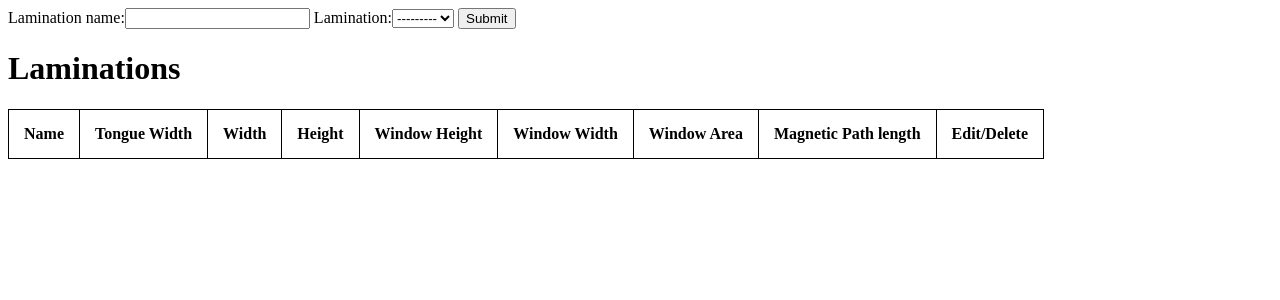
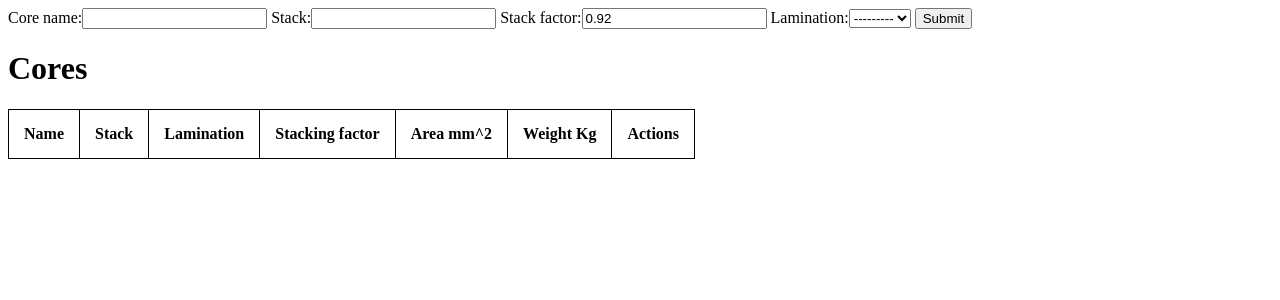
Before and after one commit to mpegjohn/primaryWindingsCalculator, a Django app: template windingCalculator/designer/templates/designer/core.html in a window 1280 px wide. Shown: the top 300 px of the page. Run offline with Django 3.2, Linux system fonts and the light colour scheme; the template is opened without the code that fills it: values that come from a table or form of the project are taken from there, others are empty.

Commit message:
Cores working

```diff
--- a/windingCalculator/designer/forms.py
+++ b/windingCalculator/designer/forms.py
@@ -1,5 +1,5 @@
 from django import forms
-from models import Lamination
+from .models import Lamination
 
 class WireSizeForm(forms.Form):
     currentDensity = forms.FloatField(label="Current density in A/m^2", help_text="Enter the desired current density")
@@ -10,7 +10,7 @@ class LamForm(forms.Form):
     tongue_width = forms.FloatField(label="Toungue width in mm")
 
 class CoreForm(forms.Form):
-
-    name = forms.CharField(max_length=20, label="Lamination name")
-
+    name = forms.CharField(max_length=20, label="Core name")
+    stack = forms.FloatField()
+    stack_factor = forms.FloatField(initial=0.92)
     lamination = forms.ModelChoiceField(queryset=Lamination.objects.all())
--- a/windingCalculator/designer/templates/designer/core.html
+++ b/windingCalculator/designer/templates/designer/core.html
@@ -9,39 +9,35 @@
     </head>
 
     <body>
-        <form action="/designer/laminations/" method="post">
+        <form action="/designer/cores/" method="post">
             {% csrf_token %}
             {{ form }}
             <input type="submit" value="Submit" />
         </form>
-        <h1>Laminations</h1>
+        <h1>Cores</h1>
 
         <table>
             <tr>
                 <th>Name</th>
-                <th>Tongue Width</th>
-                <th>Width</th>
-                <th>Height</th>
-                <th>Window Height</th>
-                <th>Window Width</th>
-                <th>Window Area</th>
-                <th>Magnetic Path length</th>
-                <th>Edit/Delete</th>
+                <th>Stack</th>
+                <th>Lamination</th>
+                <th>Stacking factor</th>
+                <th>Area mm^2</th>
+                <th>Weight Kg</th>
+                <th>Actions</th>
             </tr>
-            {% if laminations %}
-            {% for lamination in laminations %}
+            {% if core_list %}
+            {% for core in core_list %}
             <tr>
-                <td>{{ lamination.name }}</td>
-                <td>{{ lamination.tongue_width }}</td>
-                <td>{{ lamination.width }}</td>
-                <td>{{ lamination.height }}</td>
-                <td>{{ lamination.window_height }}</td>
-                <td>{{ lamination.window_width }}</td>
-                <td>{{ lamination.window_area }}</td>
-                <td>{{ lamination.mag_path }}</td>
+                <td>{{ core.name }}</td>
+                <td>{{ core.stack }}</td>
+                <td>{{ core.laminations }}</td>
+                <td>{{ core.stack_factor }}</td>
+                <td>{{ core.area }}</td>
+                <td>{{ core.weight }}</td>
                 <td>
-                    <a href="edit/{{ lamination.id }}">Edit</a>
-                    <a href="delete/{{ lamination.id }}"> Delete</a>
+                    <a href="edit/{{ core.id }}">Edit</a>
+                    <a href="delete/{{ core.id }}"> Delete</a>
                 </td>
             </tr>
             {% endfor %}
--- a/windingCalculator/designer/templates/designer/laminations.html
+++ b/windingCalculator/designer/templates/designer/laminations.html
@@ -26,7 +26,7 @@
                 <th>Window Width</th>
                 <th>Window Area</th>
                 <th>Magnetic Path length</th>
-                <th>Edit/Delete</th>
+                <th>Actions</th>
             </tr>
             {% if laminations %}
             {% for lamination in laminations %}
--- a/windingCalculator/designer/urls.py
+++ b/windingCalculator/designer/urls.py
@@ -10,4 +10,9 @@ urlpatterns = [
     url(r'laminations/edit/(?P<id>\d+)$', views.edit_lamination),
     url(r'laminations/update/(?P<id>\d+)$', views.update_lamination),
     url(r'laminations/delete/(?P<id>\d+)$', views.delete_lamination, name='delete_lamination'),
+    url(r'cores/$', views.cores, name='cores'),
+    url(r'cores/edit/(?P<id>\d+)$', views.edit_cores),
+    url(r'cores/update/(?P<id>\d+)$', views.update_cores),
+    url(r'cores/delete/(?P<id>\d+)$', views.delete_cores, name='delete_cores'),
+
 ]
```
Also changed, not shown: windingCalculator/designer/models.py (+10 -0 lines), windingCalculator/designer/templates/designer/edit_cores.html (added, +18 -0 lines), windingCalculator/designer/views.py (+69 -3 lines), windingCalculator/designer/migrations/0006_core_stack_factor.py (added).
